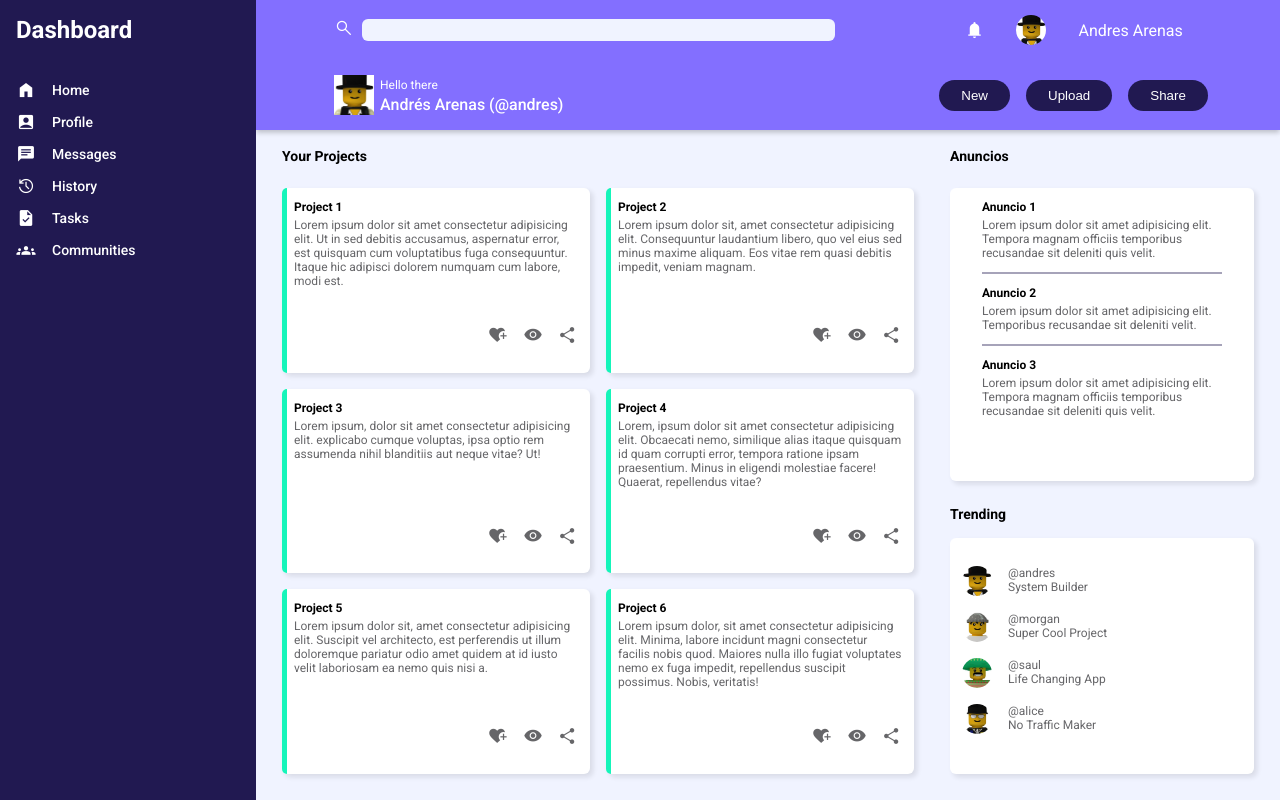
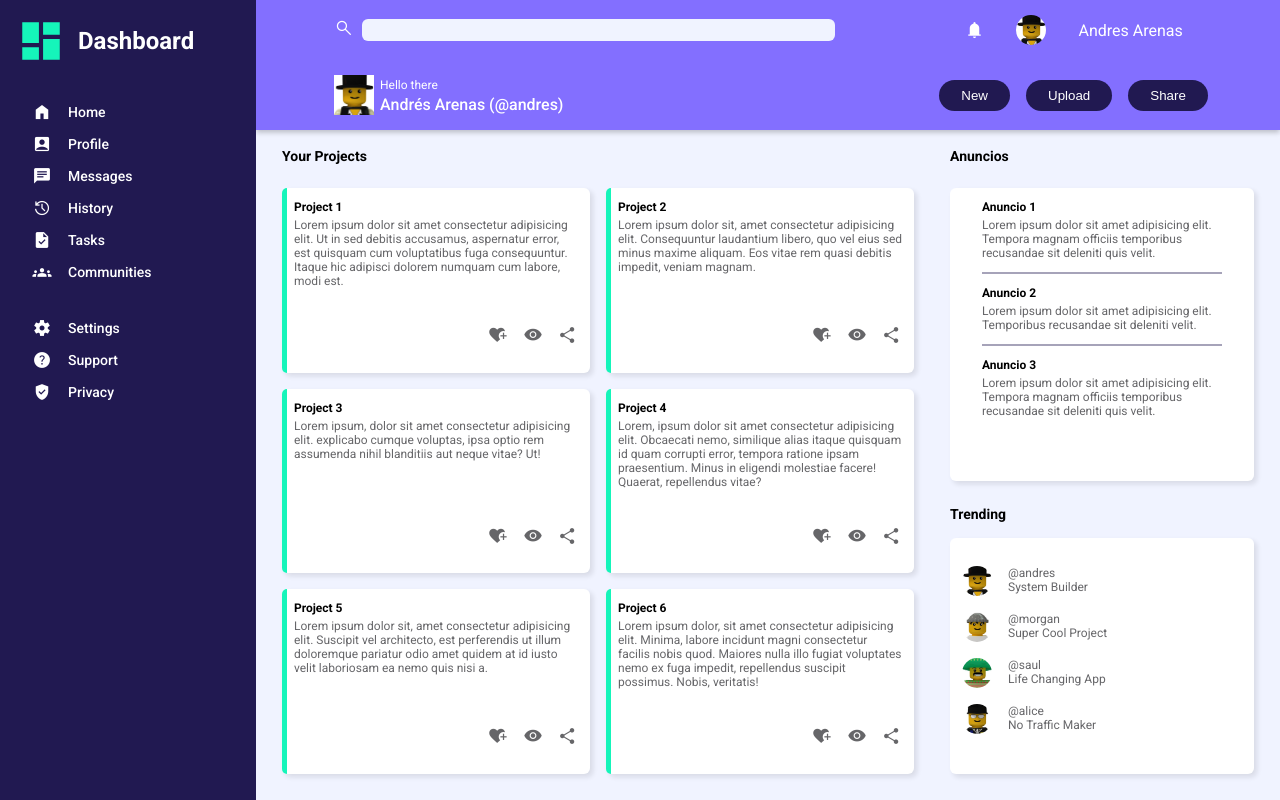
Before and after one commit to AndresAR-92/Dashboard, a plain HTML site: page index.html in a window 1280 px wide. Drawn offline with nearby package versions, Linux system fonts and the light colour scheme.

Commit message:
Actualiza seccion sidebar

```diff
--- a/index.html
+++ b/index.html
@@ -19,7 +19,13 @@
   <body>
     <div class="grid-container">
       <nav class="main-grid-el">
-        <div>
+        <div class="dashboard">
+          <svg xmlns="http://www.w3.org/2000/svg" viewBox="0 0 24 24">
+            <title>view-dashboard</title>
+            <path
+              d="M13,3V9H21V3M13,21H21V11H13M3,21H11V15H3M3,13H11V3H3V13Z"
+            />
+          </svg>
           <h1>Dashboard</h1>
         </div>
         <div class="sidebar">
@@ -42,6 +48,20 @@
             </li>
             <li class="usersidebar-el">
               <span class="material-symbols-outlined"> groups </span>Communities
+            </li>
+          </ul>
+        </div>
+        <div class="sidebar">
+          <ul class="user-sb">
+            <li class="usersidebar-el">
+              <span class="material-symbols-outlined">settings</span>Settings
+            </li>
+            <li class="usersidebar-el">
+              <span class="material-symbols-outlined">help</span>Support
+            </li>
+            <li class="usersidebar-el">
+              <span class="material-symbols-outlined">verified_user</span
+              >Privacy
             </li>
           </ul>
         </div>
--- a/style.css
+++ b/style.css
@@ -161,6 +161,19 @@ header input {
   align-items: center;
   gap: 16px;
   margin-top: 12px;
+  margin-left: 16px;
+}
+
+.dashboard {
+  display: flex;
+  align-items: center;
+  justify-content: flex-start;
+  gap: 12px;
+}
+
+.dashboard > svg {
+  width: 50px;
+  fill: #15f5ba;
 }
 
 /* MAIN SCREEN */
```
